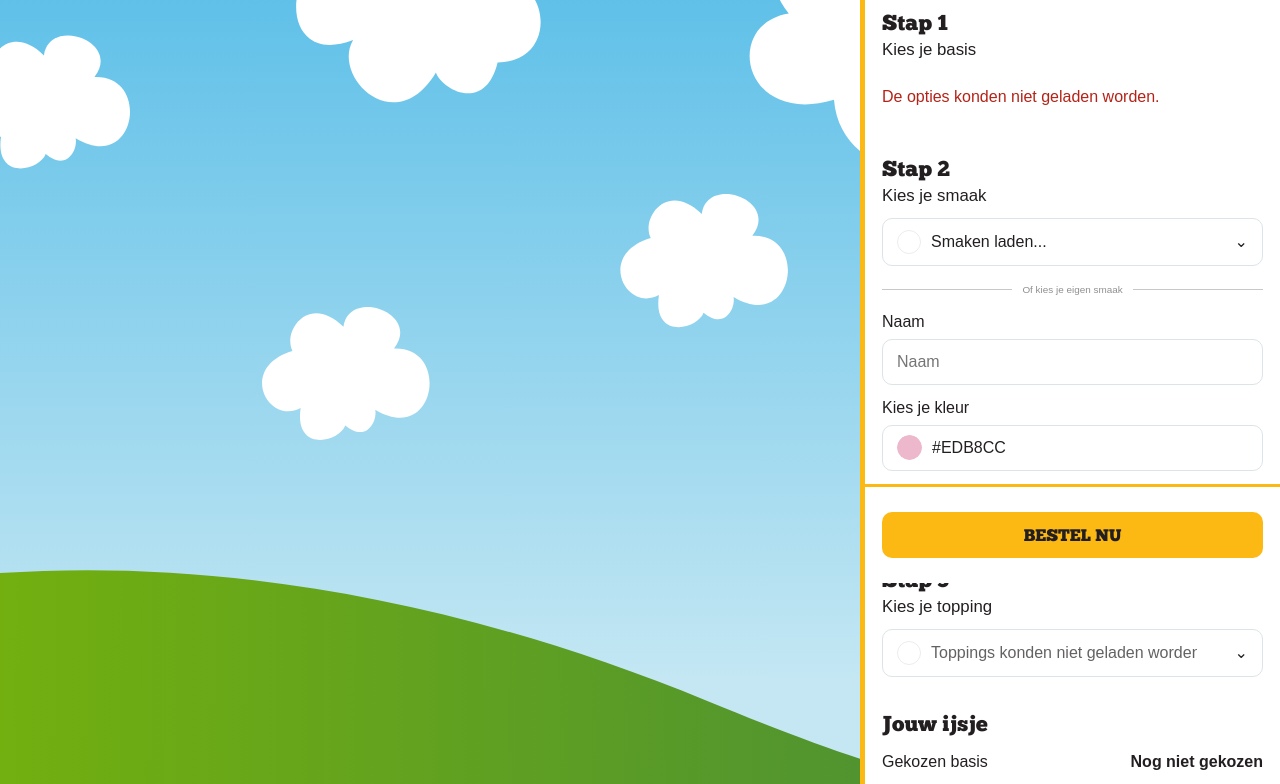
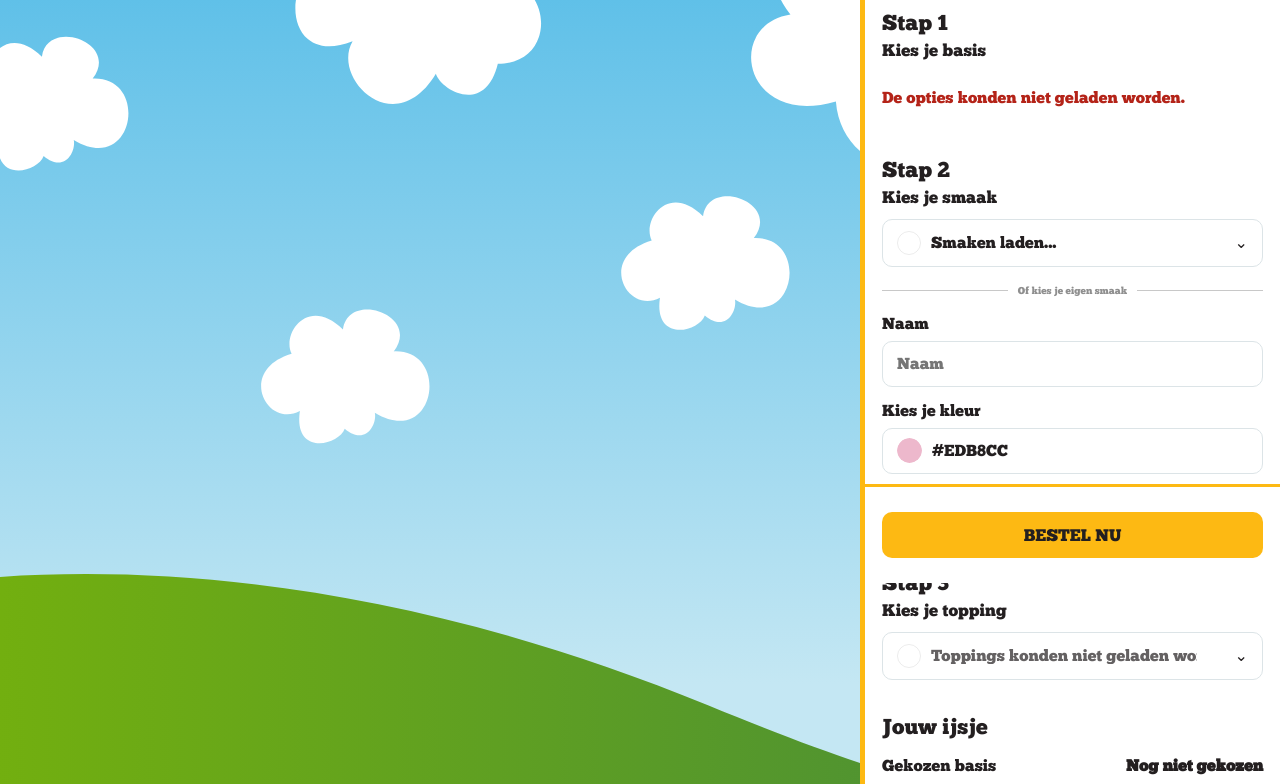
Before and after one commit to MaiteA2005/benjerrys-frontend, a website built with Vite: page index.html in a window 1280 px wide. Shown: the part 217-1001 px from the top of the page. Built offline with nearby package versions, Linux system fonts and the light colour scheme; no server answers.

Commit message:
fix: add missing font-family declaration for consistency

```diff
--- a/src/style.css
+++ b/src/style.css
@@ -12,6 +12,7 @@
 
 :root {
   font-family:
+    "Chunk",
     sans-serif;
   color: #231f20;
   background: #ffffff;
```
